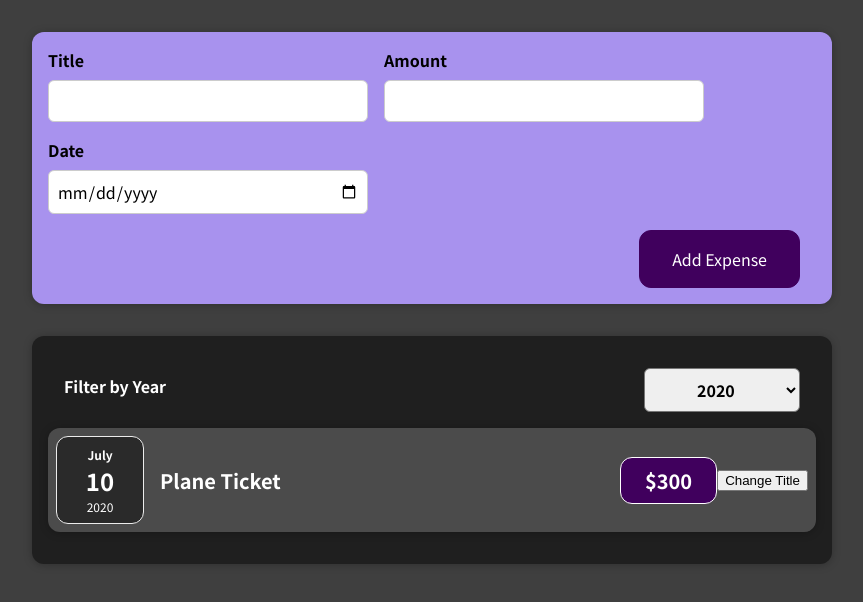
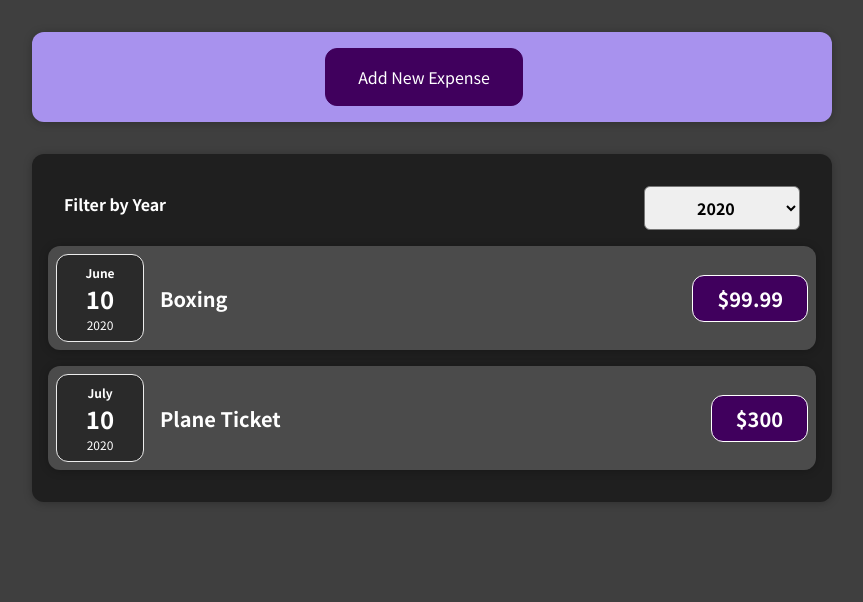
Before and after one commit to meredithbloom/react-udemy-expenses, a React (Create React App) app: page / in a window 1280 px wide. Shown: the top 602 px of the page, without its empty margins (208-1071 px from the left). Built offline with nearby package versions, Linux system fonts and the light colour scheme.

Commit message:
conditional rendering for new expense form

```diff
--- a/src/App.js
+++ b/src/App.js
@@ -7,7 +7,7 @@ import ExpensesFilter from './components/Expenses/ExpensesFilter';
 
 const DUMMY_EXPENSES = [
     { id: 'e1', title: 'Equinox', amount: 185, date: new Date(2022, 5, 23) },
-    { id: 'e2', title: 'Boxing', amount: 99.99, date: new Date(2019, 5, 10) },
+    { id: 'e2', title: 'Boxing', amount: 99.99, date: new Date(2020, 5, 10) },
     { id: 'e3', title: 'Plane Ticket', amount: 300, date: new Date(2020, 6, 10) },
     { id: 'e4', title: 'Medicine', amount: 100, date: new Date(2021, 5, 6) }
   ]
--- a/src/components/Expenses/ExpenseItem.js
+++ b/src/components/Expenses/ExpenseItem.js
@@ -6,22 +6,16 @@ import Card from '../UI/Card'
 
 const ExpenseItem = (props) => {
 
-    const [title, setTitle] = useState(props.title)
-
-
-    const clickHandler = () => {
-        setTitle('Updated!')
-    }
-
     return (
+        <li>
             <Card className='expense-item'>
                 <ExpenseDate date={props.date}/>
                 <div className='expense-item__description'>
                     <h2>{ props.title }</h2>
                     <div className='expense-item__price'>${props.amount}</div>
                 </div>
-            <button onClick={clickHandler}>Change Title</button>
             </Card>
+        </li>
     )
 }
 
--- a/src/components/Expenses/Expenses.js
+++ b/src/components/Expenses/Expenses.js
@@ -1,8 +1,8 @@
 import React, {useState} from 'react'
-import ExpenseItem from "./ExpenseItem"
 import './Expenses.css'
 import ExpensesFilter from './ExpensesFilter'
 import Card from '../UI/Card'
+import ExpensesList from './ExpensesList'
 
 const Expenses = (props) => {
     const [filteredYear, setFilteredYear] = useState('2020')
@@ -11,22 +11,17 @@ const Expenses = (props) => {
         setFilteredYear(selectedYear)
     }
 
-    const yearFilter = (expenses, selectedYear) => {
-        return expenses.filter(expense => expense.date.getFullYear().toString() == selectedYear)
-    }
+    const filteredExpenses = props.expenses.filter(expense => {
+        return expense.date.getFullYear().toString() === filteredYear
+    })
+
+
 
     return (
         <div>
             <Card className='expenses'>
                 <ExpensesFilter selected={filteredYear} onChangeFilter={filterChangeHandler} />
-                {yearFilter(props.expenses, filteredYear).map(expense =>
-                    <ExpenseItem
-                        key={expense.id}
-                        title={expense.title}
-                        amount={expense.amount}
-                        date={expense.date}
-                    />
-                )}
+                <ExpensesList expenses={filteredExpenses}/>
             </Card>
         </div>
     )
--- /dev/null
+++ b/src/components/Expenses/ExpensesList.css
@@ -0,0 +1,9 @@
+.expenses-list {
+    list-style: none;
+    padding: 0;
+}
+
+.expenses-list__fallback {
+    color: white;
+    text-align: center;
+}
--- /dev/null
+++ b/src/components/Expenses/ExpensesList.js
@@ -0,0 +1,29 @@
+import React from 'react'
+import './ExpensesList.css'
+import ExpenseItem from './ExpenseItem'
+
+
+const ExpensesList = (props) => {
+
+
+    if (props.expenses.length === 0) {
+        return <h2 className='expenses-list__fallback'>Found no expenses.</h2>
+    }
+
+    return (
+        <ul className='expenses-list'>
+            {props.expenses.map((expense) => (
+                <ExpenseItem
+                    key={expense.id}
+                    title={expense.title}
+                    amount={expense.amount}
+                    date={expense.date}
+                />
+            ))}
+        </ul>
+    )
+
+}
+
+
+export default ExpensesList
--- a/src/components/NewExpense/ExpenseForm.js
+++ b/src/components/NewExpense/ExpenseForm.js
@@ -7,6 +7,7 @@ const ExpenseForm = (props) => {
     const [enteredTitle, setEnteredTitle] = useState('')
     const [enteredAmount, setEnteredAmount] = useState('')
     const [enteredDate, setEnteredDate] = useState('')
+    const [showForm, setShowForm] = useState(false)
 
     // managing everything with a single state object
     // const [userInput, setUserInput] = useState({
@@ -17,30 +18,17 @@ const ExpenseForm = (props) => {
 
     const titleChangeHandler = (event) => {
         setEnteredTitle(event.target.value)
-        // setUserInput({
-        //     ...userInput,
-        //     enteredTitle: event.target.value
-        // })
 
-        //setUserInput = ((prevState) => {
-        //return {...prevState, enteredTitle: event.target.value}
-        //})
     }
 
     const amountChangeHandler = (event) => {
         setEnteredAmount(event.target.value)
-        // setUserInput({
-        //     ...userInput,
-        //     enteredAmount: event.target.value
-        // })
+
     }
 
     const dateChangeHandler = (event) => {
         setEnteredDate(event.target.value)
-        // setUserInput({
-        //     ...userInput,
-        //     enteredDate: event.target.value
-        // })
+
     }
 
     const submitHandler = (event) => {
@@ -55,7 +43,6 @@ const ExpenseForm = (props) => {
         setEnteredDate('')
         setEnteredTitle('')
     }
-
 
 
     return (
@@ -91,6 +78,7 @@ const ExpenseForm = (props) => {
                 </div>
             </div>
             <div className="new-expense__actions">
+                <button type="button" onClick={props.onCancel}>Cancel</button>
                 <button type="submit">Add Expense</button>
             </div>
         </form>
--- a/src/components/NewExpense/NewExpense.js
+++ b/src/components/NewExpense/NewExpense.js
@@ -1,8 +1,10 @@
-import React from 'react'
+import React, {useState} from 'react'
 import './NewExpense.css'
 import ExpenseForm from './ExpenseForm'
 
 const NewExpense = (props) => {
+    const [isEditing, setIsEditing] = useState(false)
+
 
     const onSaveExpenseDataHandler = (enteredExpenseData) => {
         const expenseData = {
@@ -11,11 +13,21 @@ const NewExpense = (props) => {
         }
         console.log(expenseData)
         props.onAddExpense(expenseData)
+        setIsEditing(false)
+    }
+
+    const startEditingHandler = () => {
+        setIsEditing(true)
+    }
+
+    const stopEditingHandler = () => {
+        setIsEditing(false)
     }
 
     return (
         <div className='new-expense'>
-            <ExpenseForm onSaveExpenseData={onSaveExpenseDataHandler}/>
+            {!isEditing && <button onClick={startEditingHandler}>Add New Expense</button>}
+            {isEditing && <ExpenseForm onCancel={stopEditingHandler} onSaveExpenseData={onSaveExpenseDataHandler} />}
         </div>
     )
 }
```
Lines whose indentation alone changed are shown as unchanged.
